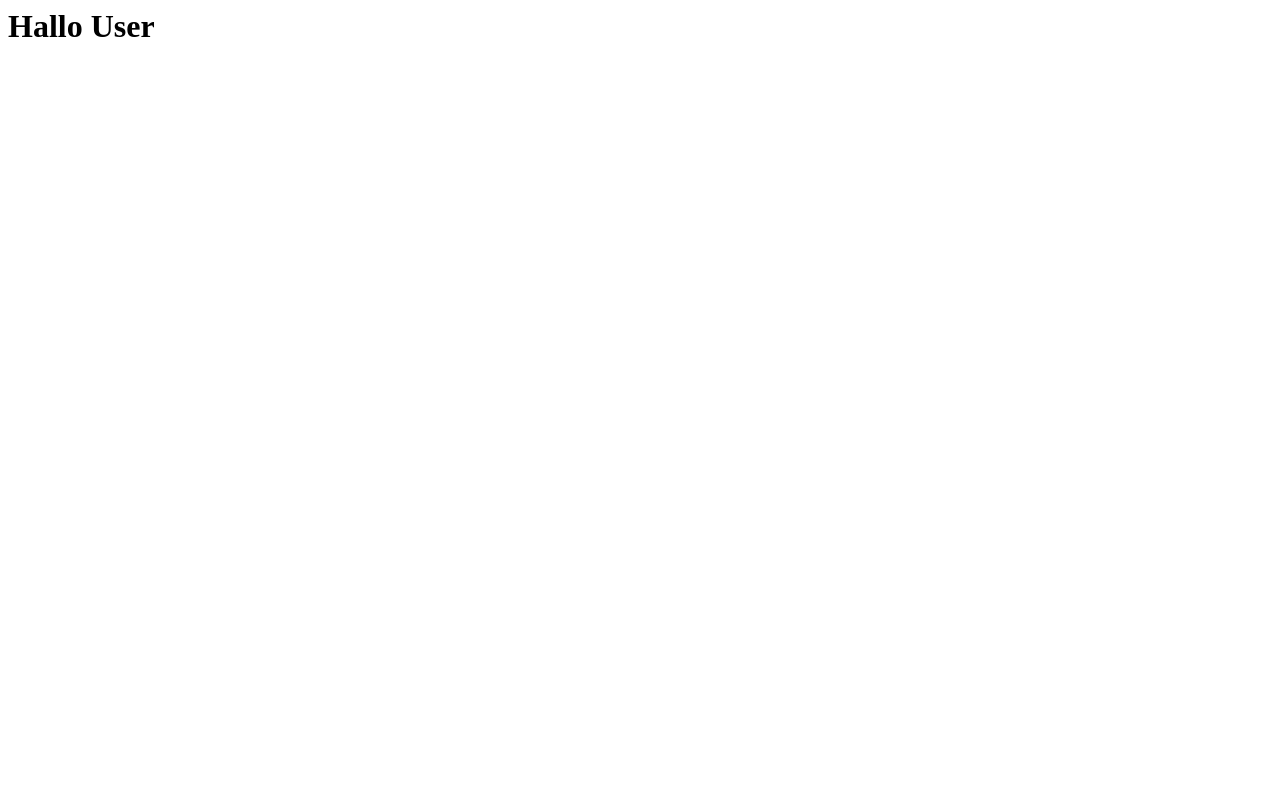
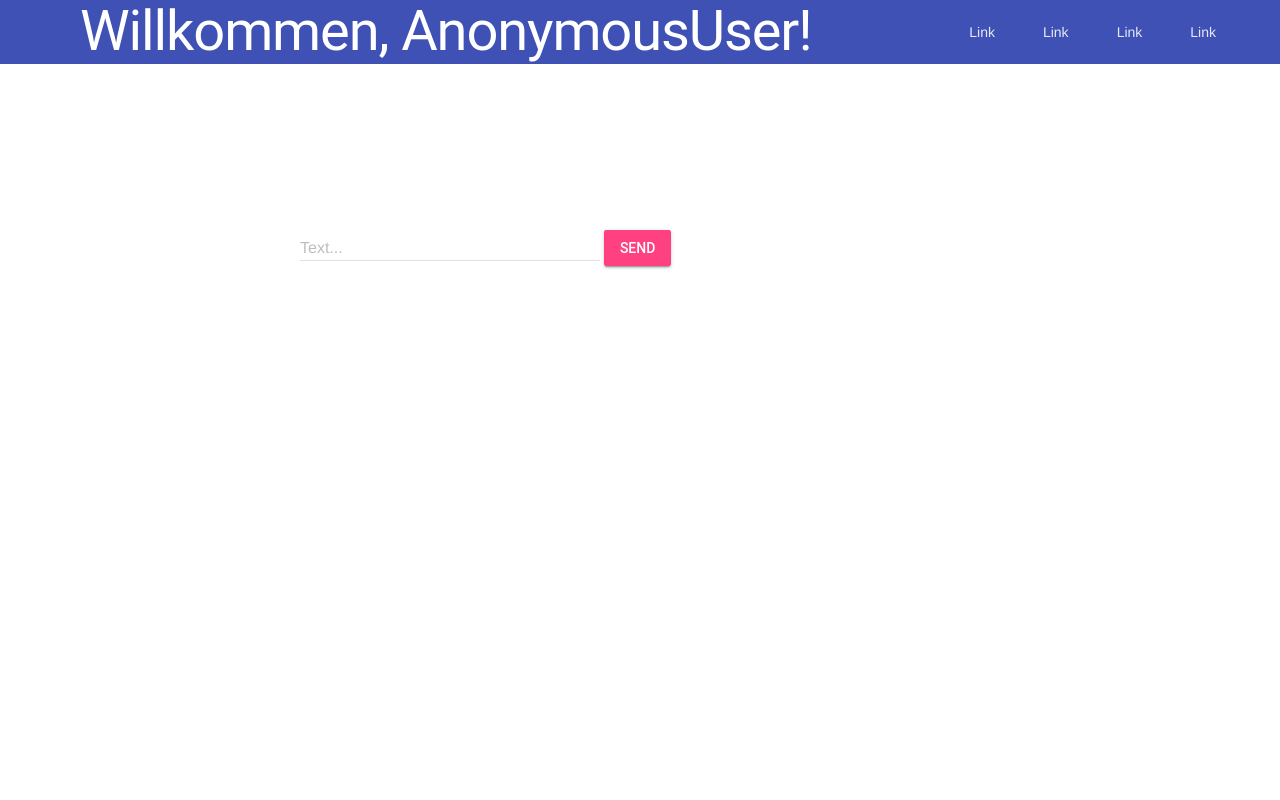
Before and after one commit to LanceDark/FirstDjangoApp, a Django app: page /chat/ in a window 1280 px wide. Before the commit the page is almost empty. Run offline with Django 5.2, Linux system fonts and the light colour scheme.

Commit message:
added material design lite

```diff
--- a/chat/templates/chat/index.html
+++ b/chat/templates/chat/index.html
@@ -1 +1,64 @@
-<h1>Hallo User</h1>
+<link
+  rel="stylesheet"
+  href="https://fonts.googleapis.com/icon?family=Material+Icons"
+/>
+<link
+  rel="stylesheet"
+  href="https://code.getmdl.io/1.3.0/material.indigo-pink.min.css"
+/>
+<script defer src="https://code.getmdl.io/1.3.0/material.min.js"></script>
+
+<style>
+    .page-content {
+        padding: 150px 300px;
+    }
+</style>
+
+<!-- Uses a header that scrolls with the text, rather than staying
+  locked at the top -->
+<div class="mdl-layout mdl-js-layout">
+  <header class="mdl-layout__header mdl-layout__header--scroll">
+    <div class="mdl-layout__header-row">
+      <!-- Title -->
+      <span class="mdl-layout-title">
+        <h1>Willkommen, {{ request.user }}!</h1>
+        <!-- Übergabe von Variable aus der py Admin Table --></span
+      >
+      <!-- Add spacer, to align navigation to the right -->
+      <div class="mdl-layout-spacer"></div>
+      <!-- Navigation -->
+      <nav class="mdl-navigation">
+        <a class="mdl-navigation__link" href="">Link</a>
+        <a class="mdl-navigation__link" href="">Link</a>
+        <a class="mdl-navigation__link" href="">Link</a>
+        <a class="mdl-navigation__link" href="">Link</a>
+      </nav>
+    </div>
+  </header>
+  <div class="mdl-layout__drawer">
+    <span class="mdl-layout-title">Title</span>
+    <nav class="mdl-navigation">
+      <a class="mdl-navigation__link" href="">Link</a>
+      <a class="mdl-navigation__link" href="">Link</a>
+      <a class="mdl-navigation__link" href="">Link</a>
+      <a class="mdl-navigation__link" href="">Link</a>
+    </nav>
+  </div>
+  <main class="mdl-layout__content">
+    <div class="page-content">
+      <form action="#">
+        <div
+          class="mdl-textfield mdl-js-textfield mdl-textfield--floating-label"
+        >
+          <input class="mdl-textfield__input" type="text" id="sample3" />
+          <label class="mdl-textfield__label" for="sample3">Text...</label>
+        </div>
+        <button
+          class="mdl-button mdl-js-button mdl-button--raised mdl-js-ripple-effect mdl-button--accent"
+        >
+          Send
+        </button>
+      </form>
+    </div>
+  </main>
+</div>
```
